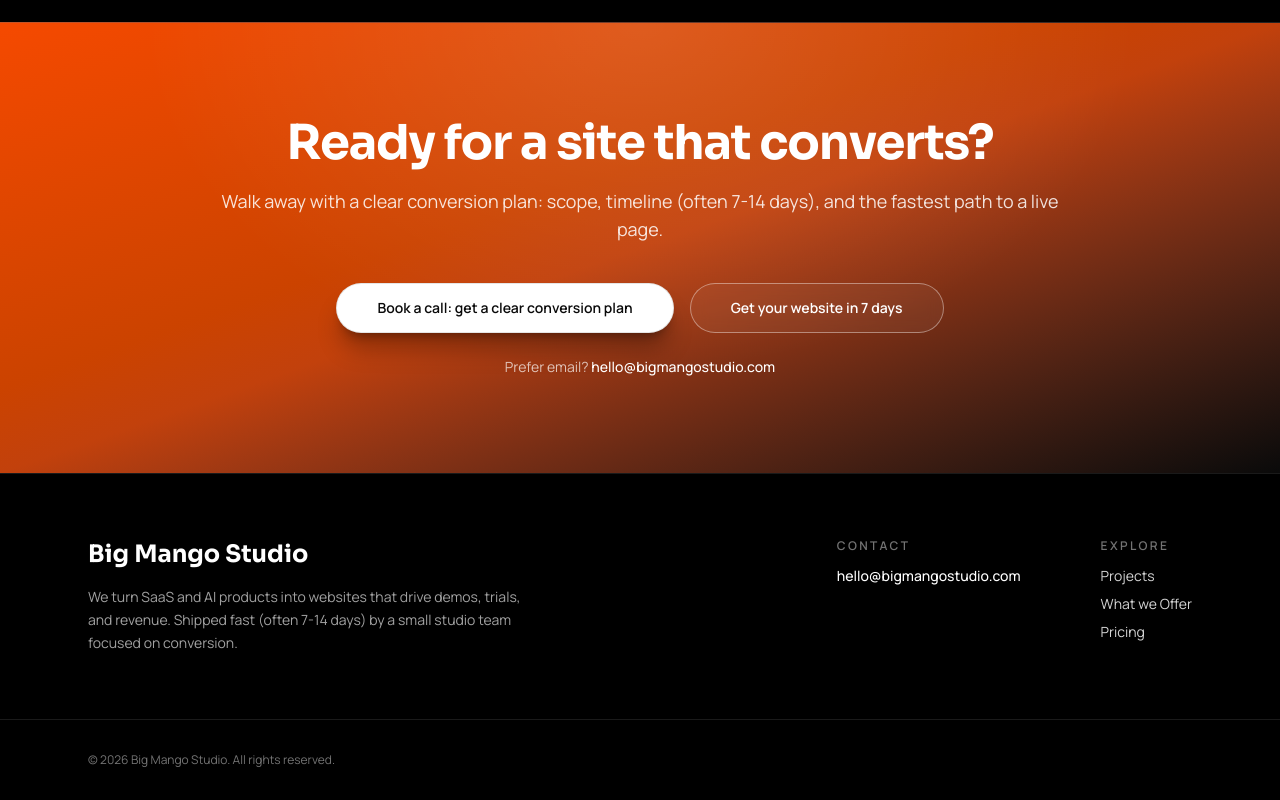
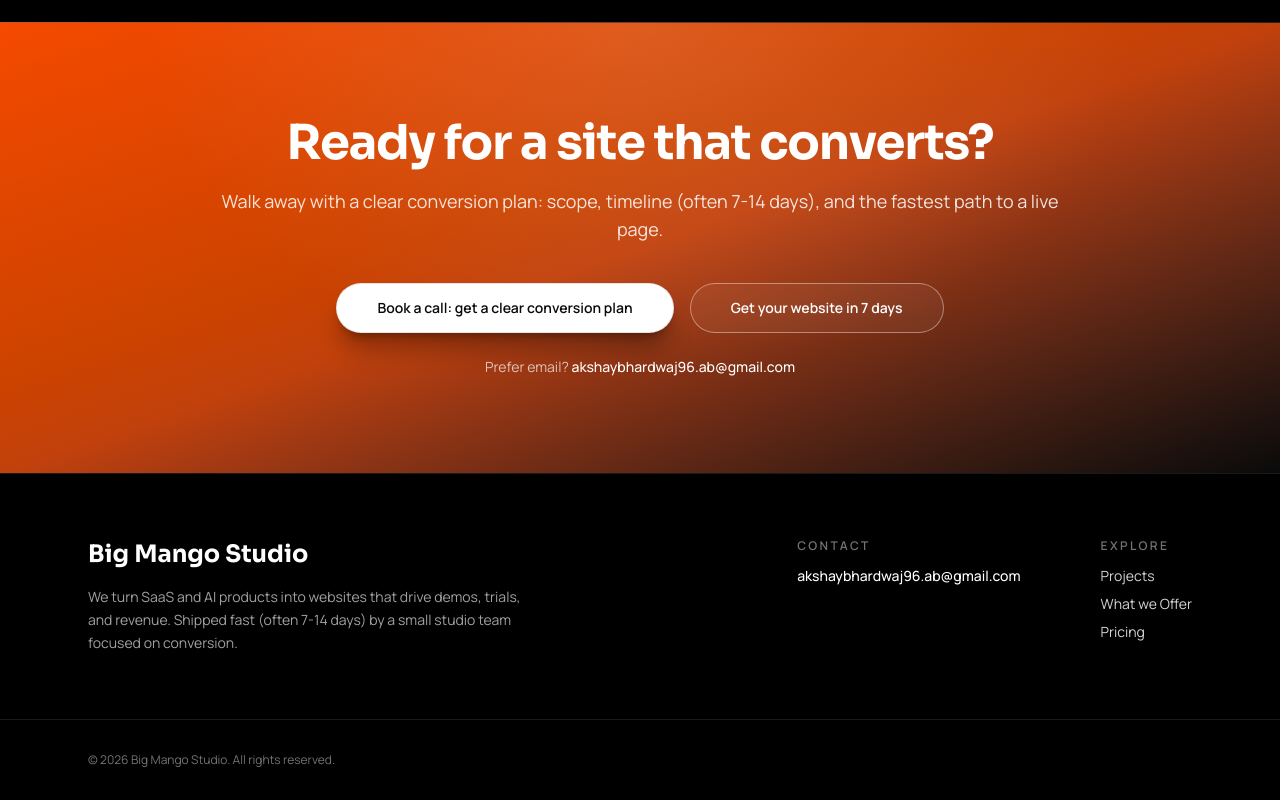
Before and after one commit to akshayBhardwaj23/big-mango-studio, a Next.js app: page / in a window 1280 px wide. Shown: the part 10434-11234 px from the top of the page. Built offline with nearby package versions, Linux system fonts and the light colour scheme; no server answers.

Commit message:
Update site email contact to reflect new address for inquiries and communication.

```diff
--- a/src/content/site.ts
+++ b/src/content/site.ts
@@ -5,7 +5,7 @@ export const siteConfig = {
     process.env.NEXT_PUBLIC_SITE_URL ?? "https://bigmangostudio.com",
   /** Public inbox for mailto CTAs. Override with NEXT_PUBLIC_SITE_EMAIL */
   email:
-    process.env.NEXT_PUBLIC_SITE_EMAIL ?? "hello@bigmangostudio.com",
+    process.env.NEXT_PUBLIC_SITE_EMAIL ?? "akshaybhardwaj96.ab@gmail.com",
   description:
     "We turn SaaS and AI products into websites that drive demos, trials, and revenue. Shipped fast (often 7-14 days) by a small studio team focused on conversion.",
   locale: "en_US",
```
